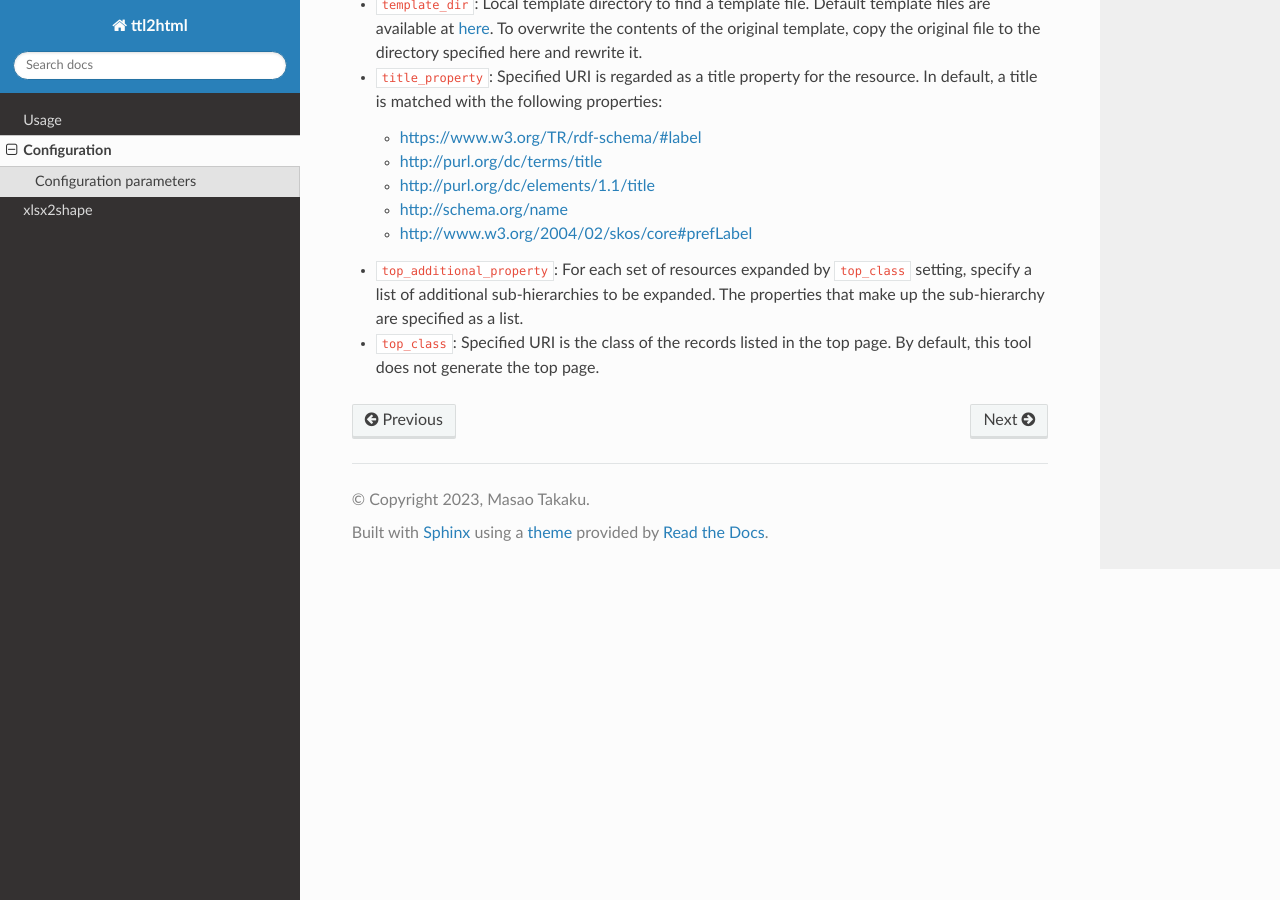
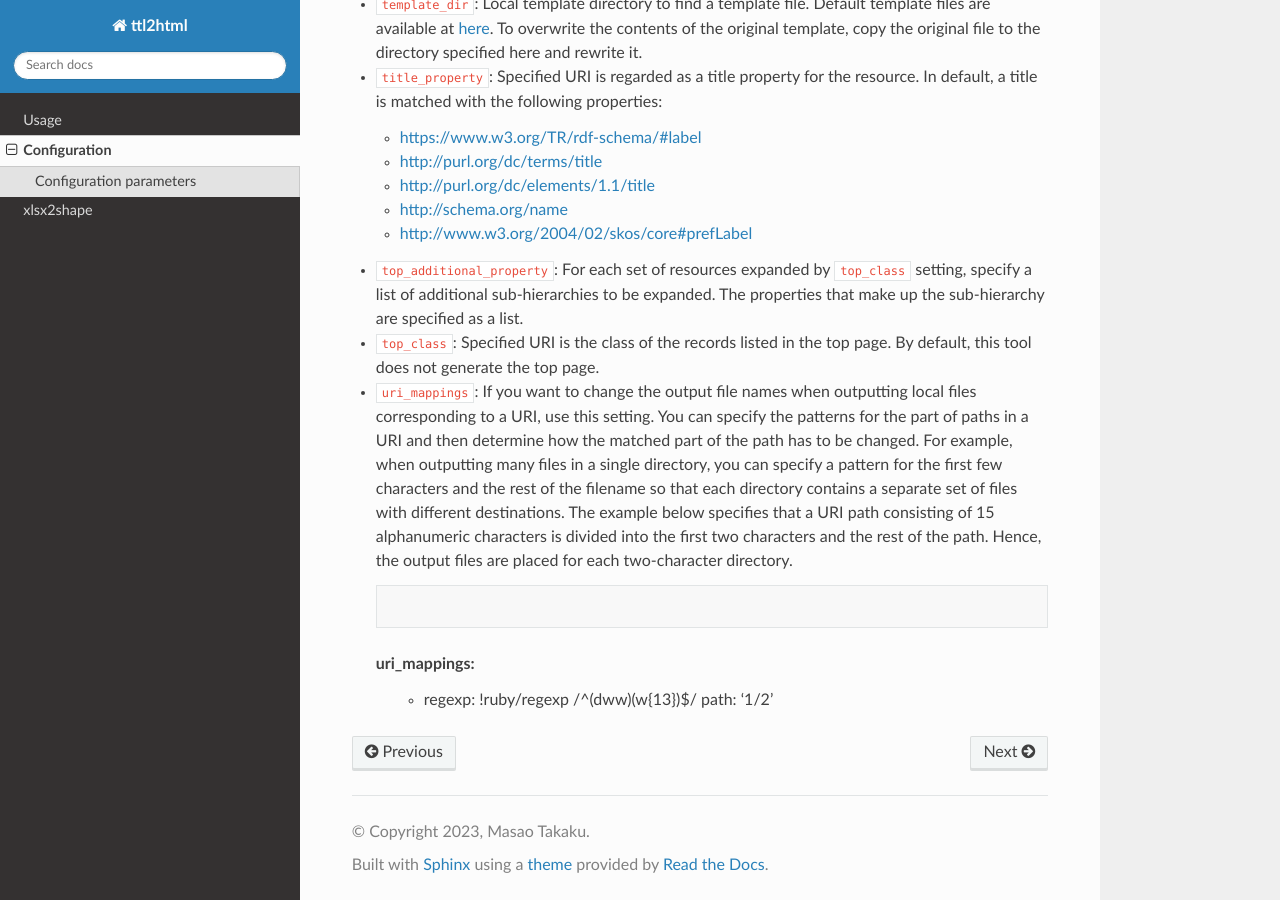
Before and after one commit to masao/ttl2html-doc, a Sphinx documentation site: the page built from docs/configuration.rst, in a window 1280 px wide and 900 px high, scrolled down 2348 px. Built offline with Sphinx 7.4.7 and the Read the Docs theme 2.0.0, drawn with Linux system fonts in a browser that asks for light colours.

Commit message:
add doc for uri_mappings. masao/ttl2html#45

```diff
--- a/docs/configuration.rst
+++ b/docs/configuration.rst
@@ -94,3 +94,10 @@ All configuration keys available are documeted as follows:
 
 * ``top_additional_property``: For each set of resources expanded by ``top_class`` setting, specify a list of additional sub-hierarchies to be expanded. The properties that make up the sub-hierarchy are specified as a list.
 * ``top_class``: Specified URI is the class of the records listed in the top page. By default, this tool does not generate the top page.
+* ``uri_mappings``: If you want to change the output file names when outputting local files corresponding to a URI, use this setting. You can specify the patterns for the part of paths in a URI and then determine how the matched part of the path has to be changed. For example, when outputting many files in a single directory, you can specify a pattern for the first few characters and the rest of the filename so that each directory contains a separate set of files with different destinations. The example below specifies that a URI path consisting of 15 alphanumeric characters is divided into the first two characters and the rest of the path. Hence, the output files are placed for each two-character directory.
+
+  .. code-block:: YAML
+
+  uri_mappings:
+    - regexp: !ruby/regexp /^(\d\w\w)(\w{13})$/
+      path: '\1/\2'
```
